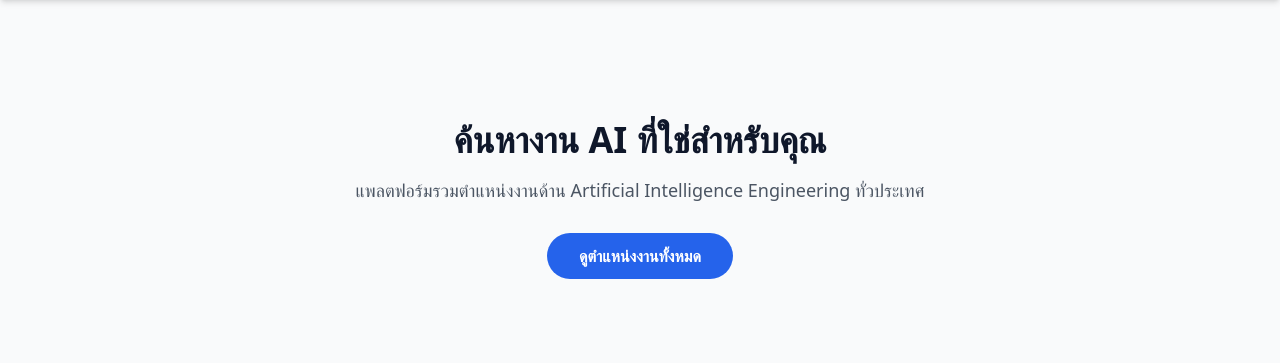
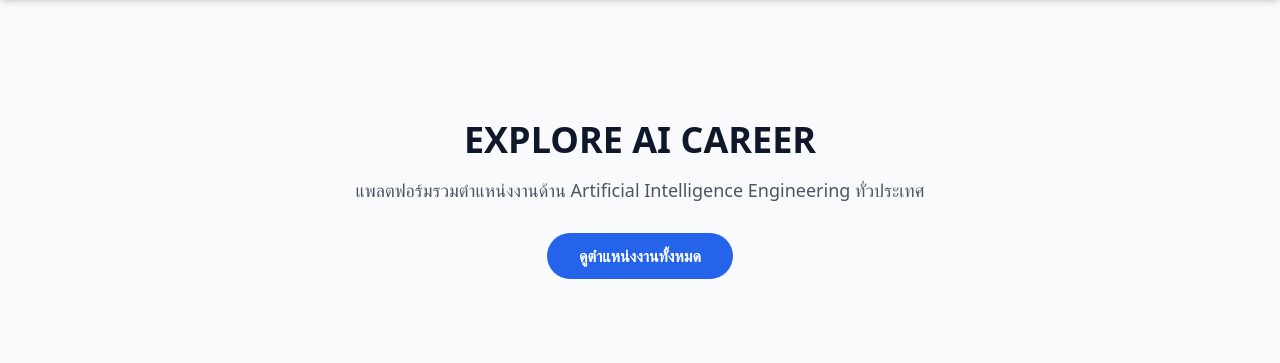
Before and after one commit to dishamsmt-maker/flask-assignment, a Flask app: page / in a window 1280 px wide. Shown: the part 60-423 px from the top of the page. Run offline with Flask 3, Linux system fonts and the light colour scheme; some libraries are stand-ins or nearby versions.

Commit message:
style: update hero heading text

```diff
--- a/templates/index.html
+++ b/templates/index.html
@@ -1,7 +1,7 @@
 {% extends "base.html" %}
 {% block content %}
 <div class="text-center py-20">
-    <h1 class="text-4xl font-bold text-slate-900">ค้นหางาน AI ที่ใช่สำหรับคุณ</h1>
+    <h1 class="text-4xl font-bold text-slate-900">EXPLORE AI CAREER</h1>
     <p class="mt-4 text-lg text-gray-600">แพลตฟอร์มรวมตำแหน่งงานด้าน Artificial Intelligence Engineering ทั่วประเทศ</p>
     <div class="mt-10">
         <a href="/jobs" class="bg-blue-600 text-white px-8 py-3 rounded-full font-bold hover:bg-blue-700 transition">ดูตำแหน่งงานทั้งหมด</a>
```
